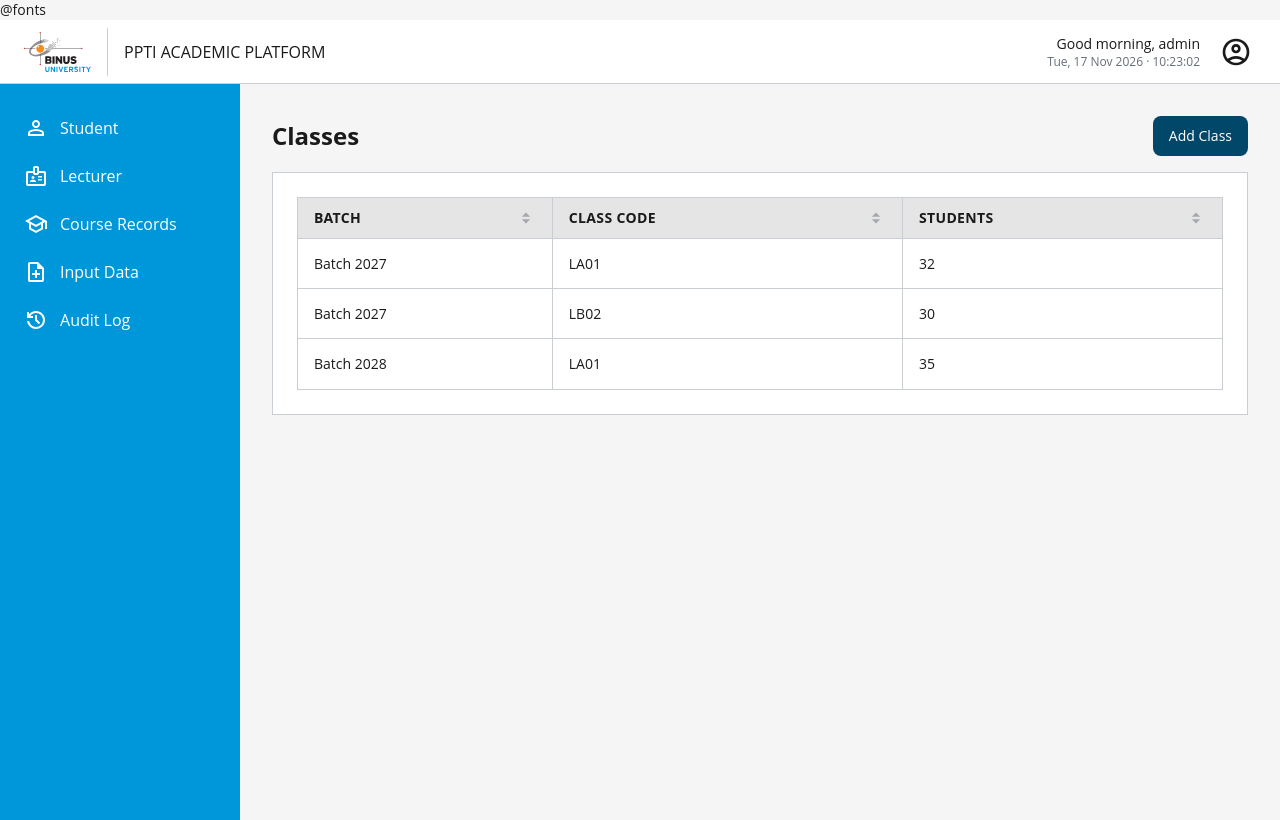
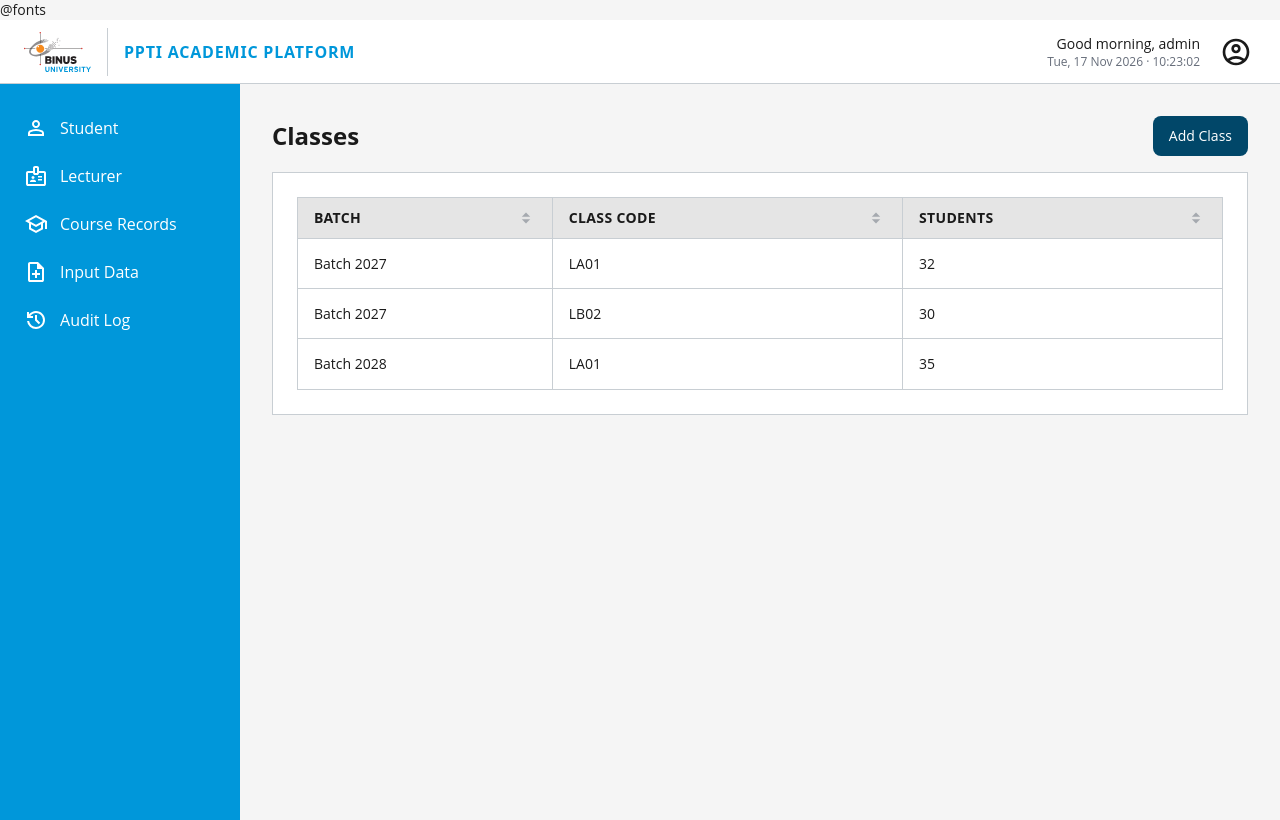
Before and after one commit to IvanTheSchizo/ppti-academic-platform, a Laravel app: page /classes in a window 1280 px wide. Run offline with Laravel 12, Linux system fonts and the light colour scheme; a user stored in the database is signed in; data comes from the database, SQL or seed files in the repository; style sheets or scripts are compiled from the project's sources.

Commit message:
style(brand): use primary color and Plus Jakarta Sans font for brand title

```diff
--- a/resources/css/app.css
+++ b/resources/css/app.css
@@ -6,6 +6,7 @@
 @theme {
     --font-sans: 'Open Sans', ui-sans-serif, system-ui, sans-serif, 'Apple Color Emoji', 'Segoe UI Emoji',
         'Segoe UI Symbol', 'Noto Color Emoji';
+    --font-brand: 'Plus Jakarta Sans', ui-sans-serif, system-ui, sans-serif;
 
     /* Colors */
     --color-primary: #0097da;
--- a/resources/views/components/layout/brand.blade.php
+++ b/resources/views/components/layout/brand.blade.php
@@ -12,5 +12,5 @@
         <span class="{{ $compact ? 'hidden sm:block' : '' }} h-12 w-px shrink-0 bg-border" aria-hidden="true"></span>
     @endif
 
-    <span class="truncate uppercase {{ $compact ? 'text-body sm:text-base' : 'text-base' }}">PPTI Academic Platform</span>
+    <span class="truncate font-brand font-bold uppercase tracking-wider text-primary {{ $compact ? 'text-body sm:text-base' : 'text-base' }}">PPTI Academic Platform</span>
 </{{ $tag }}>
--- a/vite.config.js
+++ b/vite.config.js
@@ -13,6 +13,10 @@ export default defineConfig({
                     weights: [400, 500, 600],
                     optimizedFallbacks: false,
                 }),
+                bunny('Plus Jakarta Sans', {
+                    weights: [600, 700],
+                    optimizedFallbacks: false,
+                }),
             ],
         }),
         tailwindcss(),
```
